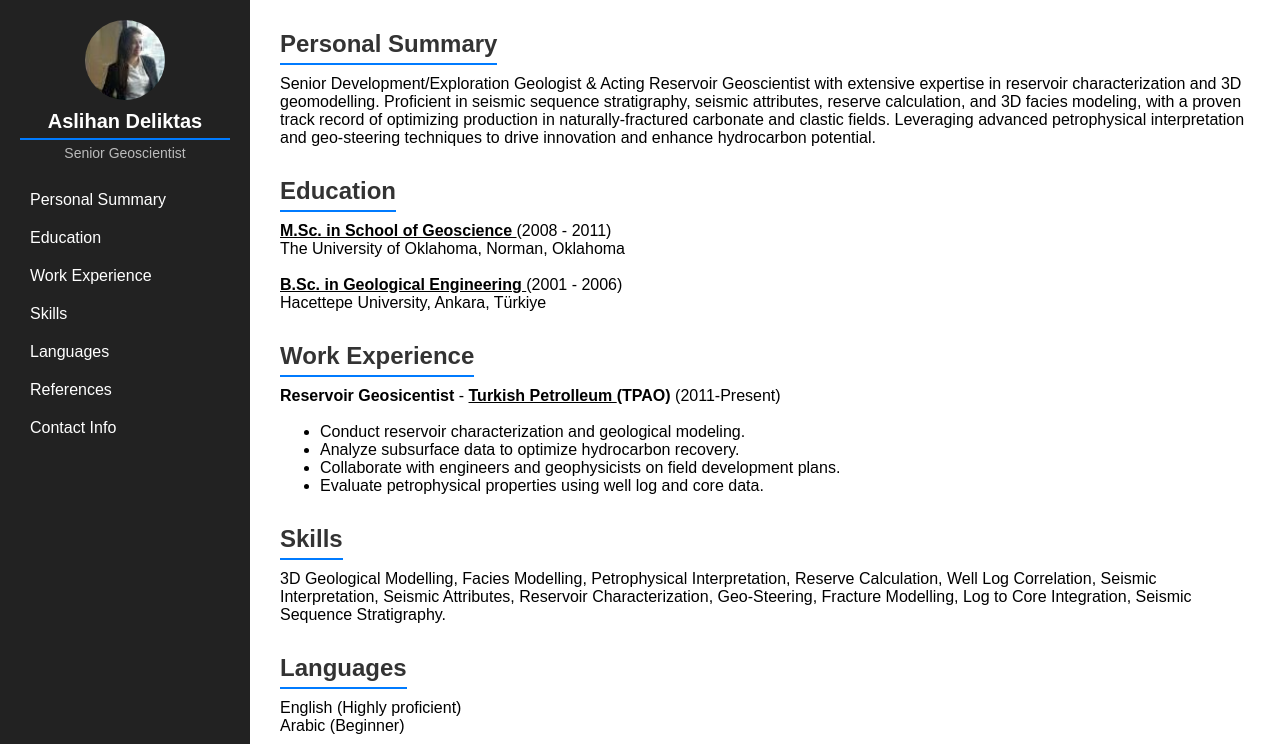
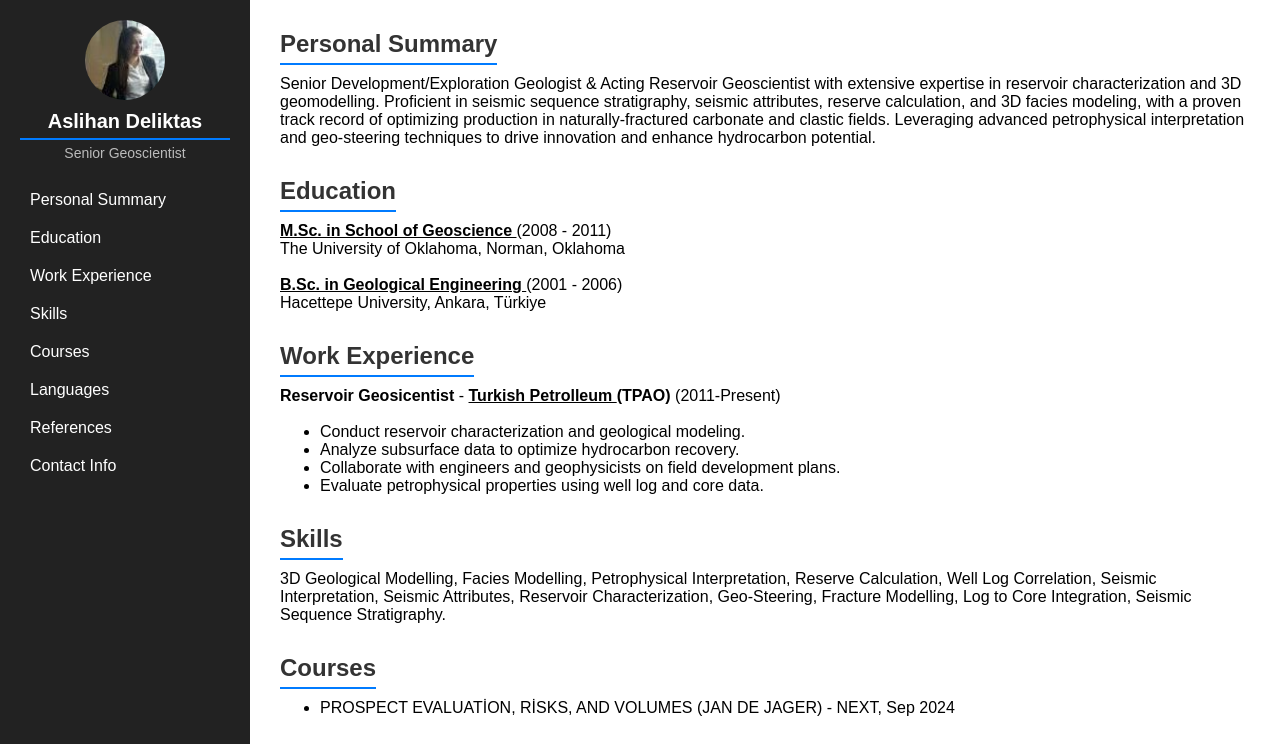
Before and after one commit to hcand/hcand.github.io, a plain HTML site: page index.html in a window 1280 px wide. Shown: the top 744 px of the page. Drawn offline with Linux system fonts and the light colour scheme.

Commit message:
added courses section

```diff
--- a/index.html
+++ b/index.html
@@ -102,6 +102,7 @@
             <li onclick="scrollToSection('education')">Education</li>
             <li onclick="scrollToSection('work')">Work Experience</li>
             <li onclick="scrollToSection('skills')">Skills</li>
+            <li onclick="scrollToSection('courses')">Courses</li>
             <li onclick="scrollToSection('languages')">Languages</li>
             <li onclick="scrollToSection('references')">References</li>
             <li onclick="scrollToSection('contact')">Contact Info</li>
@@ -154,6 +155,12 @@
                 <p>3D Geological Modelling, Facies Modelling, Petrophysical Interpretation, Reserve Calculation, Well Log Correlation, Seismic Interpretation, Seismic Attributes, Reservoir Characterization, Geo-Steering, Fracture Modelling, Log to Core Integration, Seismic Sequence Stratigraphy.</p>
         </section>
 
+        <section id="courses">
+            <h2>Courses</h2>
+            <ul style="margin-left: 40px;">
+                <li>PROSPECT EVALUATİON, RİSKS, AND VOLUMES (JAN DE JAGER) - NEXT, Sep 2024</li>
+            </ul>
+        </section>
         <section id="languages">
             <h2>Languages</h2>
             <ul style="list-style-type: none; margin-left: 0px; padding-left: 0;">
```
